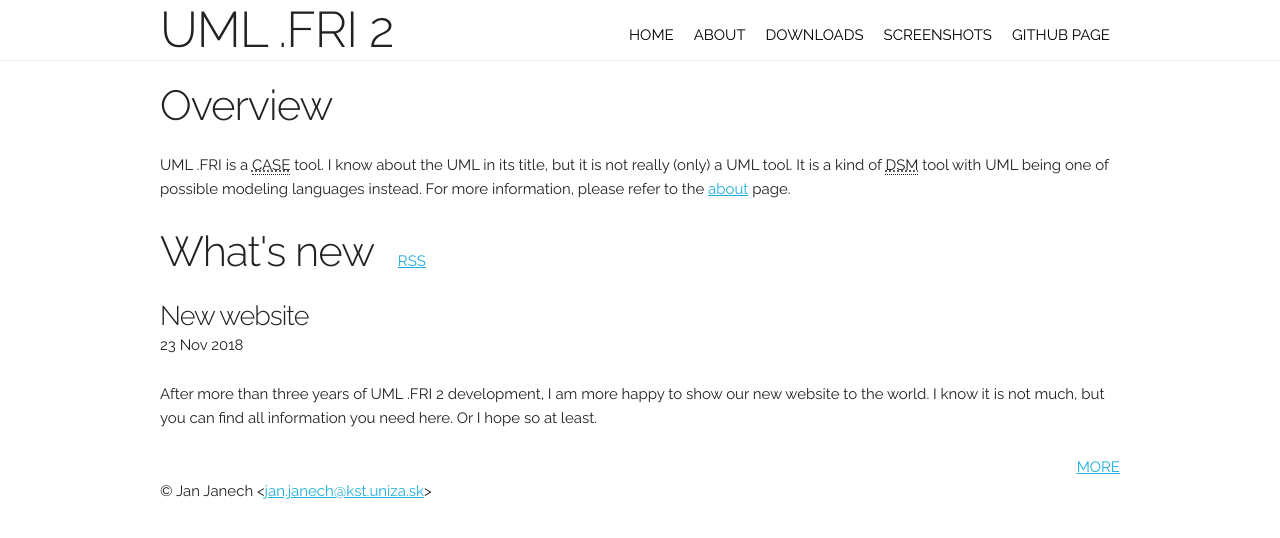
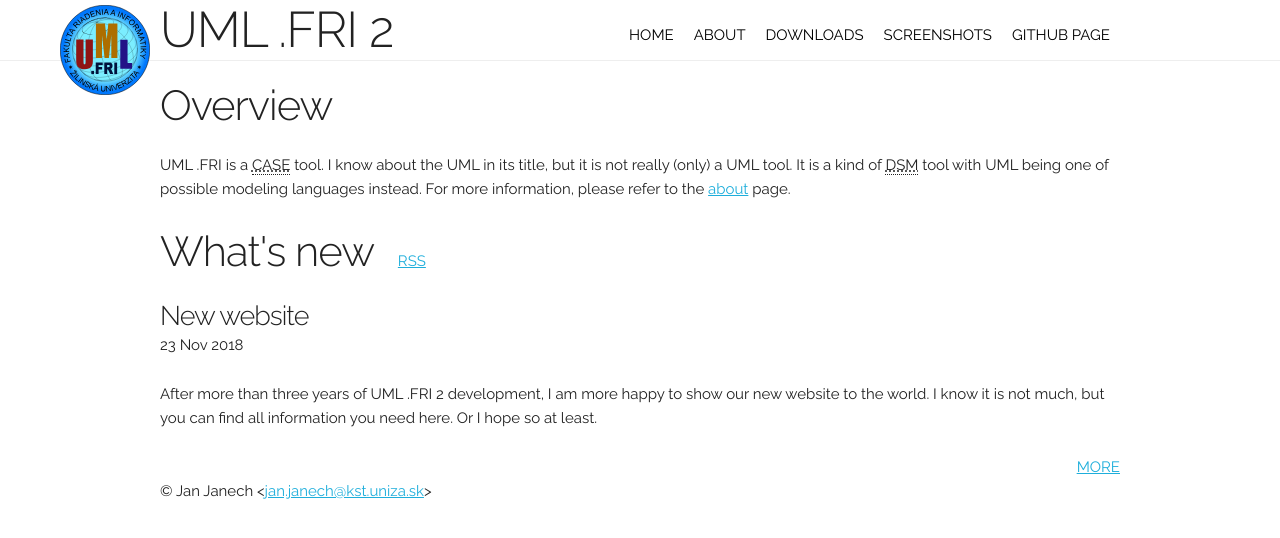
Before and after one commit to umlfri/umlfri.github.io, a Jekyll site: the page built from index.md, in a window 1280 px wide. Shown: the top 538 px of the page. Built offline with Jekyll 4.4.1, drawn with Linux system fonts in a browser that asks for light colours.

Commit message:
uml .fri logo added to the page

```diff
--- a/_includes/header.html
+++ b/_includes/header.html
@@ -1,6 +1,7 @@
 <div id="header">
   <header>
     <div class="container">
+      <div class="site-logo"><i></i></div>
       <h1>{{ site.title }}</h1>
       <nav id="nav">
         <ul>
--- /dev/null
+++ b/_sass/logo.scss
@@ -0,0 +1,33 @@
+@media (min-width: 1000px) {
+  div.site-logo {
+    position: absolute;
+
+    i {
+      position: absolute;
+      right: 0;
+      margin-right: 10px;
+      margin-top: 5px;
+    }
+  }
+}
+
+@media (max-width:1000px) and (min-width:650px) {
+  div.site-logo {
+    i {
+      float: left;
+      margin-right: 10px;
+    }
+  }
+}
+
+div.site-logo {
+  i {
+    display: block;
+    width: 90px;
+    height: 90px;
+
+    background-image: url("/assets/images/logo_full.svg");
+    background-repeat: no-repeat;
+    background-size: 90px 90px;
+  }
+}
--- a/_sass/menu.scss
+++ b/_sass/menu.scss
@@ -37,6 +37,7 @@
 
 @media (min-width: 650px) {
   #nav {
+    clear: both;
     padding: 10px 0 10px 0;
     border-top: 1px solid #eee;
     border-bottom: 1px solid #eee;
--- a/assets/style.scss
+++ b/assets/style.scss
@@ -7,3 +7,4 @@
 @import "screenshots";
 @import "downloads";
 @import "news";
+@import "logo";
```
Also changed, not shown: assets/images/logo_full.svg (added).
